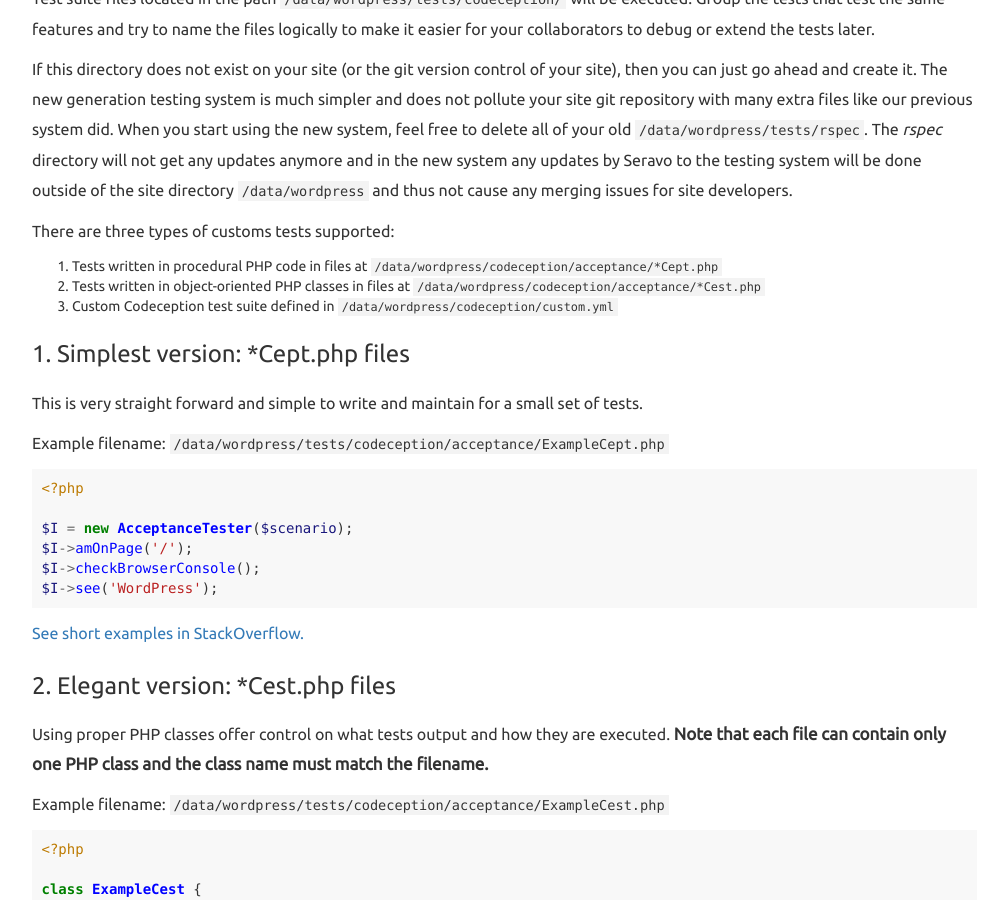
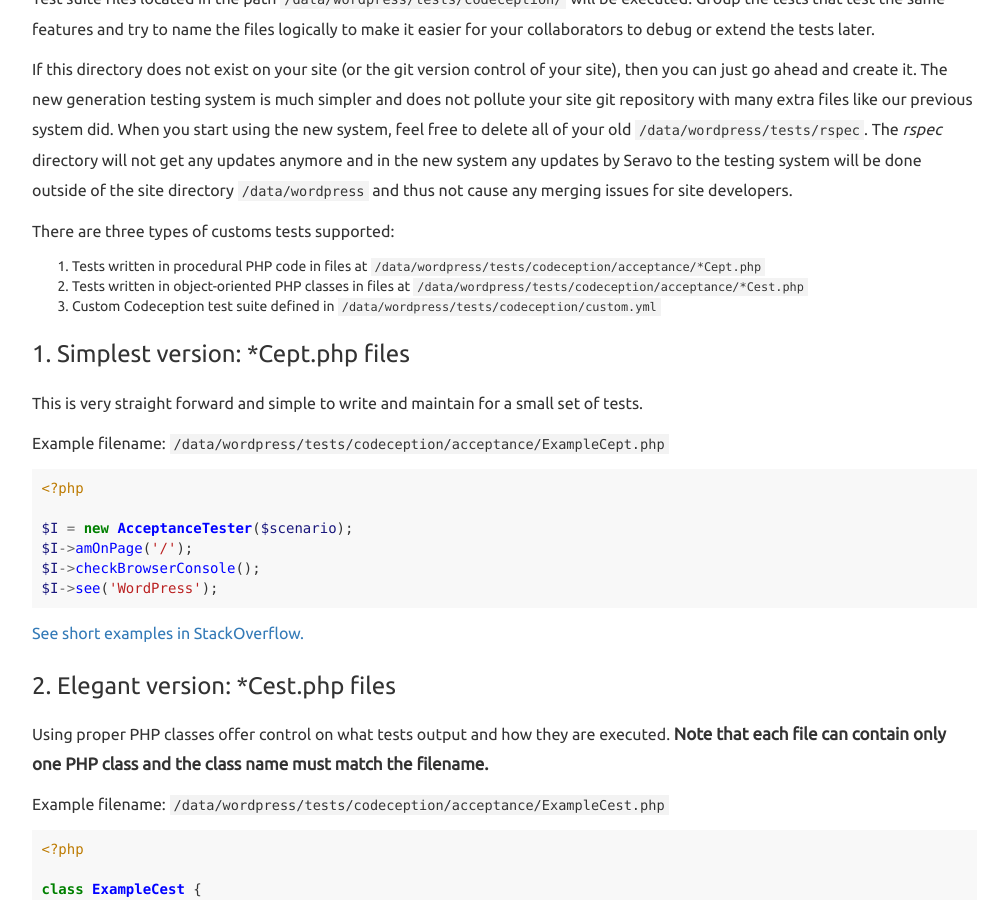
Before and after one commit to Seravo/docs, a Jekyll site: the page built from _posts/2018-09-21-ng-integration-tests.md, in a window 1280 px wide and 900 px high, scrolled down 2625 px. Shown: the whole window, without its empty margins (233-1236 px from the left). Built offline with Jekyll 4.4.1, drawn with Linux system fonts in a browser that asks for light colours; nearby versions of some CDN libraries.

Commit message:
Update 2018-09-21-ng-integration-tests.md

```diff
--- a/_posts/2018-09-21-ng-integration-tests.md
+++ b/_posts/2018-09-21-ng-integration-tests.md
@@ -92,9 +92,9 @@ Test suite files located in the path `/data/wordpress/tests/codeception/` will b
 If this directory does not exist on your site (or the git version control of your site), then you can just go ahead and create it. The new generation testing system is much simpler and does not pollute your site git repository with many extra files like our previous system did. When you start using the new system, feel free to delete all of your old `/data/wordpress/tests/rspec`. The *rspec* directory will not get any updates anymore and in the new system any updates by Seravo to the testing system will be done outside of the site directory `/data/wordpress` and thus not cause any merging issues for site developers.
 
 There are three types of customs tests supported:
-1. Tests written in procedural PHP code in files at `/data/wordpress/codeception/acceptance/*Cept.php`
-1. Tests written in object-oriented PHP classes in files at `/data/wordpress/codeception/acceptance/*Cest.php`
-1. Custom Codeception test suite defined in `/data/wordpress/codeception/custom.yml`
+1. Tests written in procedural PHP code in files at `/data/wordpress/tests/codeception/acceptance/*Cept.php`
+1. Tests written in object-oriented PHP classes in files at `/data/wordpress/tests/codeception/acceptance/*Cest.php`
+1. Custom Codeception test suite defined in `/data/wordpress/tests/codeception/custom.yml`
 
 ### 1. Simplest version: \*Cept.php files
 
```
